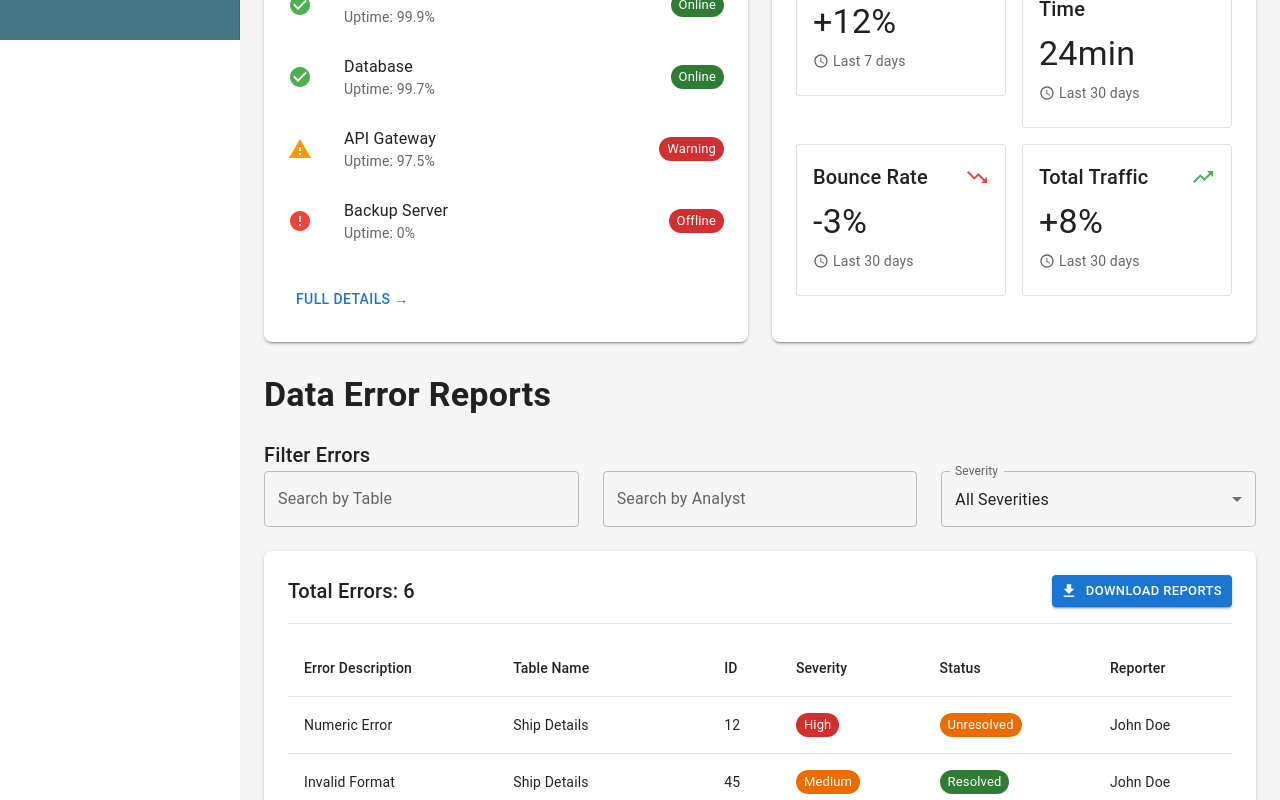
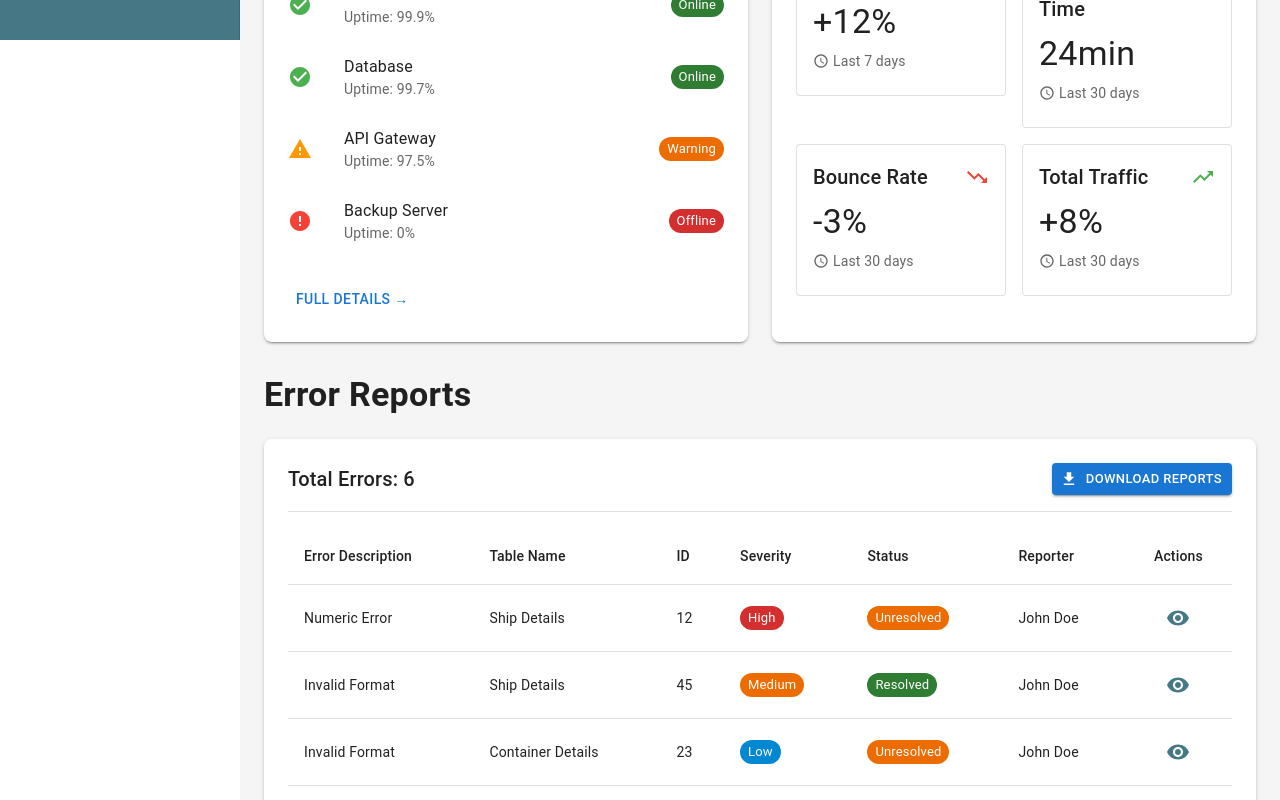
Before and after one commit to PI-Open-Data-Portal/PI_Project, a React (Create React App) app in the folder Frontend/open-data-portal/: page /admin in a window 1280 px wide. Shown: the part 760-1560 px from the top of the page. Built offline with nearby package versions, Linux system fonts and the light colour scheme; a web font is replaced by a local one.

Commit message:
admin update

```diff
--- a/Frontend/open-data-portal/src/pages/Admin.js
+++ b/Frontend/open-data-portal/src/pages/Admin.js
@@ -35,6 +35,11 @@ import {
   MenuItem,
   FormControl,
   InputLabel,
+  Dialog,
+  DialogTitle,
+  DialogContent,
+  DialogActions,
+  Tooltip
 } from '@mui/material';
 
 
@@ -68,18 +73,19 @@ import DonutLargeIcon from '@mui/icons-material/DonutLarge';
 import EqualizerIcon from '@mui/icons-material/Equalizer';
 import PersonIcon from '@mui/icons-material/Person';
 import FileCopyIcon from '@mui/icons-material/FileCopy';
+import VisibilityIcon from '@mui/icons-material/Visibility';
 
-import { LineChart, Line, CartesianGrid, XAxis, YAxis, Tooltip, Legend, ResponsiveContainer } from 'recharts';
+import { LineChart, Line, CartesianGrid, XAxis, YAxis, Tooltip as RechartsTooltip, Legend, ResponsiveContainer } from 'recharts';
 
 const drawerWidth = 240;
 
 const errorReports = [
-    { description: 'Numeric Error', table: 'Ship Details', row: 12, severity: 'High', status: 'Unresolved', reporter: 'John Doe' },
-    { description: 'Invalid Format', table: 'Ship Details', row: 45, severity: 'Medium', status: 'Resolved', reporter: 'John Doe' },
-    { description: 'Invalid Format', table: 'Container Details', row: 23, severity: 'Low', status: 'Unresolved', reporter: 'John Doe' },
-    { description: 'Invalid Format', table: 'Container Details', row: 12, severity: 'High', status: 'Unresolved', reporter: 'John Doe' },
-    { description: 'Numeric Error', table: 'Ship Details', row: 45, severity: 'Medium', status: 'Resolved', reporter: 'John Doe' },
-    { description: 'Invalid Format', table: 'Container Details', row: 23, severity: 'Low', status: 'Unresolved', reporter: 'John Doe' },
+    { id: 1, description: 'Numeric Error', table: 'Ship Details', row: 12, severity: 'High', status: 'Unresolved', reporter: 'John Doe', dateReported: '05/10/2025', detailedDescription: 'Numeric value in row 12 of Ship Details table is outside of acceptable range parameters. The system expected a value between 0-1000, but received 1500.' },
+    { id: 2, description: 'Invalid Format', table: 'Ship Details', row: 45, severity: 'Medium', status: 'Resolved', reporter: 'John Doe', dateReported: '05/08/2025', detailedDescription: 'Date format in row 45 is incorrect. Expected format is DD/MM/YYYY but received MM-DD-YYYY.' },
+    { id: 3, description: 'Invalid Format', table: 'Container Details', row: 23, severity: 'Low', status: 'Unresolved', reporter: 'John Doe', dateReported: '05/11/2025', detailedDescription: 'Container ID in row 23 does not match the expected format pattern. Expected: CONT-XXXXX, Received: CT-12345.' },
+    { id: 4, description: 'Invalid Format', table: 'Container Details', row: 12, severity: 'High', status: 'Unresolved', reporter: 'John Doe', dateReported: '05/09/2025', detailedDescription: 'Value in weight field in row 12 contains non-numeric characters. Expected: numeric value, Received: "12.5kg".' },
+    { id: 5, description: 'Numeric Error', table: 'Ship Details', row: 45, severity: 'Medium', status: 'Resolved', reporter: 'John Doe', dateReported: '05/07/2025', detailedDescription: 'Calculated values in row 45 do not match expected results. Volume calculation is incorrect based on provided dimensions.' },
+    { id: 6, description: 'Invalid Format', table: 'Container Details', row: 23, severity: 'Low', status: 'Unresolved', reporter: 'John Doe', dateReported: '05/10/2025', detailedDescription: 'Missing required field in row 23. Destination port field is empty but is required for processing.' },
   ];
 
 // Dados de exemplo para os cards
@@ -147,14 +153,12 @@ const recentStats = [
     { title: 'Total Traffic', value: '+8%', isUp: true, period: 'Last 30 days' },
 ];
 
-
 const recentTasks = [
     { title: 'System Update', completed: 75, deadline: '03/25/2025', priority: 'High' },
     { title: 'Database Backup', completed: 100, deadline: '03/20/2025', priority: 'High' },
     { title: 'Security Review', completed: 30, deadline: '04/01/2025', priority: 'Medium' },
     { title: 'Data Migration', completed: 10, deadline: '04/15/2025', priority: 'Low' },
   ];
-
 
 const reportsData = [
     { title: 'Sales Report', date: '03/15/2025', downloads: 324, status: 'Completed' },
@@ -171,14 +175,19 @@ const recentTasks = [
     { name: 'logs', records: '458,921', lastUpdate: '03/19/2025', size: '1.2 GB', status: 'Requires Cleanup' },
   ];
 
-
-
 function AdminDashboard() {
-
     const [filteredReports, setFilteredReports] = useState(errorReports);
     const [searchTable, setSearchTable] = useState('');
     const [searchAnalyst, setSearchAnalyst] = useState('');
-  const [severityFilter, setSeverityFilter] = useState('all'); // Instead of array
+    const [severityFilter, setSeverityFilter] = useState('all');
+    const [openErrorModal, setOpenErrorModal] = useState(false);
+    const [selectedError, setSelectedError] = useState(null);
+
+    // Function to handle opening the error modal
+    const handleOpenErrorModal = (error) => {
+        setSelectedError(error);
+        setOpenErrorModal(true);
+    };
 
     // Função para converter severidade em valores numéricos
     const getSeverityValue = (severity) => {
@@ -195,7 +204,7 @@ function AdminDashboard() {
         const filtered = errorReports.filter(report => {
             return (
                 (searchTable === '' || report.table.toLowerCase().includes(searchTable.toLowerCase())) &&
-        (searchAnalyst === '' || report.analyst.toLowerCase().includes(searchAnalyst.toLowerCase())) &&
+                (searchAnalyst === '' || (report.reporter && report.reporter.toLowerCase().includes(searchAnalyst.toLowerCase()))) &&
                 (severityFilter === 'all' || report.severity.toLowerCase() === severityFilter.toLowerCase())
             );
         });
@@ -206,7 +215,6 @@ function AdminDashboard() {
     useEffect(() => {
         handleFilterChange();
     }, [searchTable, searchAnalyst, severityFilter]);
-
 
     const [open, setOpen] = React.useState(true);
     const [page, setPage] = React.useState(1);
@@ -252,7 +260,7 @@ function AdminDashboard() {
                         <MenuIcon />
                     </IconButton>
                     <Box sx={{ display: 'flex', alignItems: 'center', flexGrow: 1 }}>
-            <img src={logo} style={{ height: 70, marginRight: 10 }} />
+                        <img src={logo} style={{ height: 70, marginRight: 10 }} alt="Logo" />
                         <Typography variant="h5" noWrap component="div">
                             Admin Page
                         </Typography>
@@ -397,7 +405,7 @@ function AdminDashboard() {
                                                 label={item.status}
                                                 color={
                                                     item.status === 'Online' ? 'success' :
-                          item.status === 'Atenção' ? 'warning' : 'error'
+                                                        item.status === 'Warning' ? 'warning' : 'error'
                                                 }
                                                 size="small"
                                             />
@@ -447,54 +455,11 @@ function AdminDashboard() {
                     </Grid>
                 </Box>
 
-
-        {/* Reports Section */}
-      <Box ref={reportsRef} sx={{ padding: 0 , marginBottom: 4 }}>
+                {/* Error Reports Section */}
+                <Box ref={reportsRef} sx={{ scrollMarginTop: '64px', mb: 4 }}>
                     <Typography variant="h4" sx={{ mb: 3, fontWeight: 'bold' }}>
-        Data Error Reports
+                        Error Reports
                     </Typography>
-
-      {/* Filter Section */}
-      <Box sx={{ mb: 3 }}>
-        <Typography variant="h6">Filter Errors</Typography>
-        <Grid container spacing={3}>
-          <Grid item xs={12} md={4}>
-            <TextField
-              fullWidth
-              label="Search by Table"
-              variant="outlined"
-              value={searchTable}
-              onChange={(e) => { setSearchTable(e.target.value); handleFilterChange(); }}
-            />
-          </Grid>
-          <Grid item xs={12} md={4}>
-            <TextField
-              fullWidth
-              label="Search by Analyst"
-              variant="outlined"
-              value={searchAnalyst}
-              onChange={(e) => { setSearchAnalyst(e.target.value); handleFilterChange(); }}
-            />
-          </Grid>
-          <Grid item xs={12} md={4}>
-            <FormControl fullWidth>
-              <InputLabel>Severity</InputLabel>
-              <Select
-                value={severityFilter}
-                label="Severity"
-                onChange={(e) => { setSeverityFilter(e.target.value); handleFilterChange(); }}
-              >
-                <MenuItem value="all">All Severities</MenuItem>
-                <MenuItem value="high">High</MenuItem>
-                <MenuItem value="medium">Medium</MenuItem>
-                <MenuItem value="low">Low</MenuItem>
-              </Select>
-            </FormControl>
-          </Grid>
-        </Grid>
-      </Box>
-
-      {/* Error Reports Section */}
                     <Paper elevation={2} sx={{ p: 3, borderRadius: 2 }}>
                         <Box sx={{ display: 'flex', justifyContent: 'space-between', mb: 2 }}>
                             <Typography variant="h6">Total Errors: {filteredReports.length}</Typography>
@@ -513,11 +478,12 @@ function AdminDashboard() {
                                         <TableCell>Severity</TableCell>
                                         <TableCell>Status</TableCell>
                                         <TableCell>Reporter</TableCell>
+                                        <TableCell align="center">Actions</TableCell>
                                     </TableRow>
                                 </TableHead>
                                 <TableBody>
-              {filteredReports.map((error, index) => (
-                <TableRow key={index}>
+                                    {filteredReports.map((error) => (
+                                        <TableRow key={error.id}>
                                             <TableCell>{error.description}</TableCell>
                                             <TableCell>{error.table}</TableCell>
                                             <TableCell>{error.row}</TableCell>
@@ -539,12 +505,101 @@ function AdminDashboard() {
                                                 />
                                             </TableCell>
                                             <TableCell>{error.reporter}</TableCell>
+                                            <TableCell align="center">
+                                                <Tooltip title="View Details">
+                                                    <IconButton
+                                                        size="small"
+                                                        onClick={() => handleOpenErrorModal(error)}
+                                                        sx={{ color: '#457985' }}
+                                                    >
+                                                        <VisibilityIcon />
+                                                    </IconButton>
+                                                </Tooltip>
+                                            </TableCell>
                                         </TableRow>
                                     ))}
                                 </TableBody>
                             </Table>
                         </TableContainer>
                     </Paper>
+
+
+      {/* Error Details Modal */}
+      <Dialog
+        open={openErrorModal}
+        onClose={() => setOpenErrorModal(false)}
+        maxWidth="md"
+        fullWidth
+      >
+        <DialogTitle>
+          Error Details
+        </DialogTitle>
+        <DialogContent dividers>
+          {selectedError && (
+            <Box>
+              <Grid container spacing={2}>
+                <Grid item xs={12} md={6}>
+                  <Typography variant="subtitle2" color="textSecondary">Error ID</Typography>
+                  <Typography variant="body1" gutterBottom>{selectedError.row}</Typography>
+                </Grid>
+                <Grid item xs={12} md={6}>
+                  <Typography variant="subtitle2" color="textSecondary">Table</Typography>
+                  <Typography variant="body1" gutterBottom>{selectedError.table}</Typography>
+                </Grid>
+                <Grid item xs={12} md={6}>
+                  <Typography variant="subtitle2" color="textSecondary">Reported By</Typography>
+                  <Typography variant="body1" gutterBottom>{selectedError.reporter}</Typography>
+                </Grid>
+                <Grid item xs={12} md={6}>
+                  <Typography variant="subtitle2" color="textSecondary">Date Reported</Typography>
+                  <Typography variant="body1" gutterBottom>{selectedError.dateReported}</Typography>
+                </Grid>
+                <Grid item xs={12} md={6}>
+                  <Typography variant="subtitle2" color="textSecondary">Severity</Typography>
+                  <Chip
+                    label={selectedError.severity}
+                    color={
+                      selectedError.severity === 'High' ? 'error' :
+                      selectedError.severity === 'Medium' ? 'warning' : 'info'
+                    }
+                    size="small"
+                  />
+                </Grid>
+                <Grid item xs={12} md={6}>
+                  <Typography variant="subtitle2" color="textSecondary">Status</Typography>
+                  <Chip
+                    label={selectedError.status}
+                    color={selectedError.status === 'Resolved' ? 'success' : 'warning'}
+                    size="small"
+                  />
+                </Grid>
+                <Grid item xs={12}>
+                  <Typography variant="subtitle2" color="textSecondary">Brief Description</Typography>
+                  <Typography variant="body1" paragraph>
+                    {selectedError.description}
+                  </Typography>
+                </Grid>
+                <Grid item xs={12}>
+                  <Typography variant="subtitle2" color="textSecondary">Detailed Description</Typography>
+                  <Paper variant="outlined" sx={{ p: 2, backgroundColor: '#f9f9f9' }}>
+                    <Typography variant="body1">
+                      {selectedError.detailedDescription}
+                    </Typography>
+                  </Paper>
+                </Grid>
+              </Grid>
+            </Box>
+          )}
+        </DialogContent>
+        <DialogActions>
+          <Button onClick={() => setOpenErrorModal(false)}>Close</Button>
+          {selectedError && selectedError.status !== 'Resolved' && (
+            <Button variant="contained" color="primary">
+              Mark as Resolved
+            </Button>
+          )}
+        </DialogActions>
+      </Dialog>
     </Box>
 
         {/* Users Section */}
@@ -740,4 +795,5 @@ function AdminDashboard() {
         );
 }
 
+
 export default AdminDashboard;
```
Lines whose indentation alone changed are shown as unchanged.
